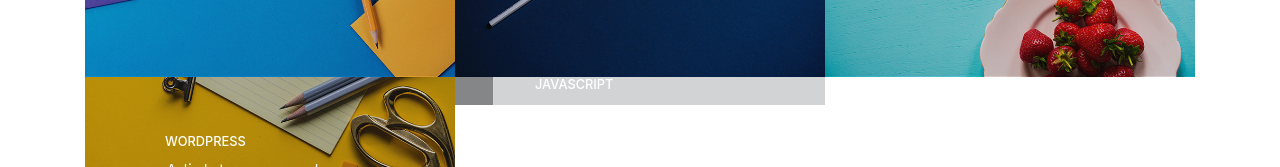
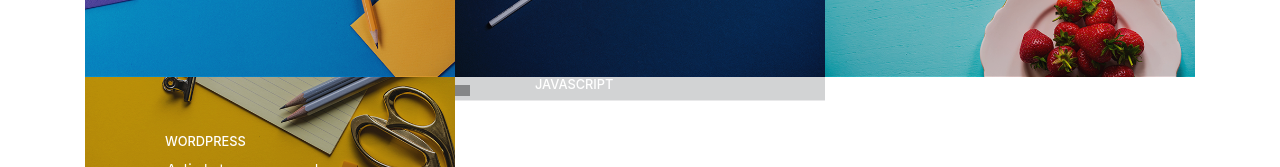
Before and after one commit to mandymuf/Amanda, a website with bundled scripts: page index.html in a window 1280 px wide. Shown: the part 2163-2330 px from the top of the page. Built offline with nearby package versions, Linux system fonts and the light colour scheme; grey boxes are pictures that could not be loaded.

Commit message:
Update index.html

```diff
--- a/index.html
+++ b/index.html
@@ -183,7 +183,7 @@
                   <p class="mb-0">A simple javascript quiz: HTML | CSS | JavaScript</p>
                 </span>
               </span>
-              <img class="img-fluid" src="images/portfolio-5.jpg" alt=""  style="height:1.8em; width=100%">
+              <img class="img-fluid" src="images/portfolio-5.jpg" alt=""  style="height:0.7em; width=100%">
             </a>
           </div>
         </div>
```
